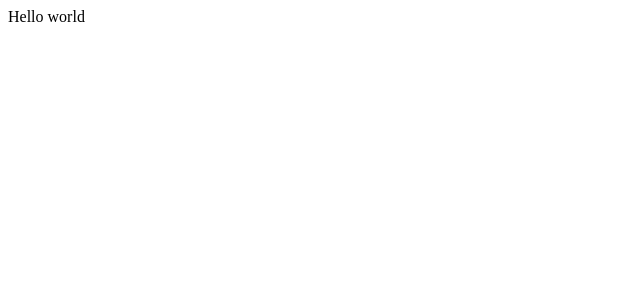
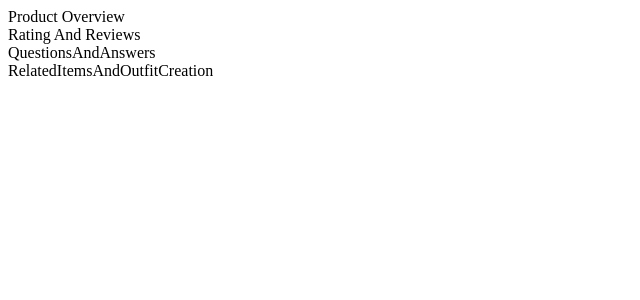
Before and after one commit to Rpp2210-FEC-Zephyr/FEC-Retail-Store, a React app: page / in a window 1280 px wide. Shown: the top 300 px of the page, without its empty margins (0-640 px from the left). Built offline with nearby package versions, Linux system fonts and the light colour scheme; the HTML template or start-up script is replaced by a standard one.

Commit message:
Completed file Structure

```diff
--- a/client/src/App.jsx
+++ b/client/src/App.jsx
@@ -2,22 +2,22 @@ import React, {useState, useEffect } from 'react';
 
 import ReactDOM from 'react-dom'
 import $ from 'jquery';
-import Index from './Index.jsx'
-
+import ProductOverview from './components/ProductOverview.jsx';
+import RatingsAndReviews from './components/RatingsAndReviews.jsx';
+import QuestionsAndAnswers from './components/QuestionsAndAnswers.jsx';
+import RelatedItems from './components/RelatedItemsAndOutfitCreation.jsx';
 
 
 const App = () =>{
 
 
     return (
-      <div >
-      Hello world
+      <div>
+      <ProductOverview />
+      <RatingsAndReviews />
+      <QuestionsAndAnswers />
+      <RelatedItems />
       </div>
-
-
-
-
-
     )
   }
 
--- a/client/src/Index.jsx
+++ /dev/null
@@ -1,28 +0,0 @@
-import React, {useState, useEffect } from 'react';
-import { BrowserRouter, Link, Routes, Route, Switch, HashRouter, Navigate, useNavigate } from 'react-router-dom';
-import ReactDOM from 'react-dom'
-import $ from 'jquery';
-
-
-const Index = ({username, Video}) =>{
-
-  const navigate = useNavigate()
-
-
-
-
-    return (
-    <div >
-      Hello world
-      </div>
-
-
-
-
-  )
-    }
-
-
-export default Index
-
-//ReactDOM.render(<App />, document.getElementById('app'))
--- /dev/null
+++ b/client/src/components/ProductOverview.jsx
@@ -0,0 +1,18 @@
+import React, {useState, useEffect } from 'react';
+
+import ReactDOM from 'react-dom'
+import $ from 'jquery';
+
+
+
+
+
+const ProductOverview = () =>{
+
+
+    return (
+      <div>Product Overview</div>
+    )
+  }
+
+export default ProductOverview;
--- /dev/null
+++ b/client/src/components/QuestionsAndAnswers.jsx
@@ -0,0 +1,18 @@
+import React, {useState, useEffect } from 'react';
+
+import ReactDOM from 'react-dom'
+import $ from 'jquery';
+
+
+
+
+
+const QuestionsAndAnswers = () =>{
+
+
+    return (
+      <div>QuestionsAndAnswers</div>
+    )
+  }
+
+export default QuestionsAndAnswers;
--- /dev/null
+++ b/client/src/components/RatingsAndReviews.jsx
@@ -0,0 +1,18 @@
+import React, {useState, useEffect } from 'react';
+
+import ReactDOM from 'react-dom'
+import $ from 'jquery';
+
+
+
+
+
+const RatingsAndReviews = () =>{
+
+
+    return (
+      <div>Rating And Reviews</div>
+    )
+  }
+
+export default RatingsAndReviews;
--- /dev/null
+++ b/client/src/components/RelatedItemsAndOutfitCreation.jsx
@@ -0,0 +1,16 @@
+import React, {useState, useEffect } from 'react';
+import ReactDOM from 'react-dom'
+import $ from 'jquery';
+
+
+
+const RelatedItemsAndOutfitCreation = () =>{
+
+
+    return (
+      <div>RelatedItemsAndOutfitCreation</div>
+
+    )
+  }
+
+export default RelatedItemsAndOutfitCreation;
```
Also changed, not shown: 3 other files (tests, documents, lock files or other folders).
